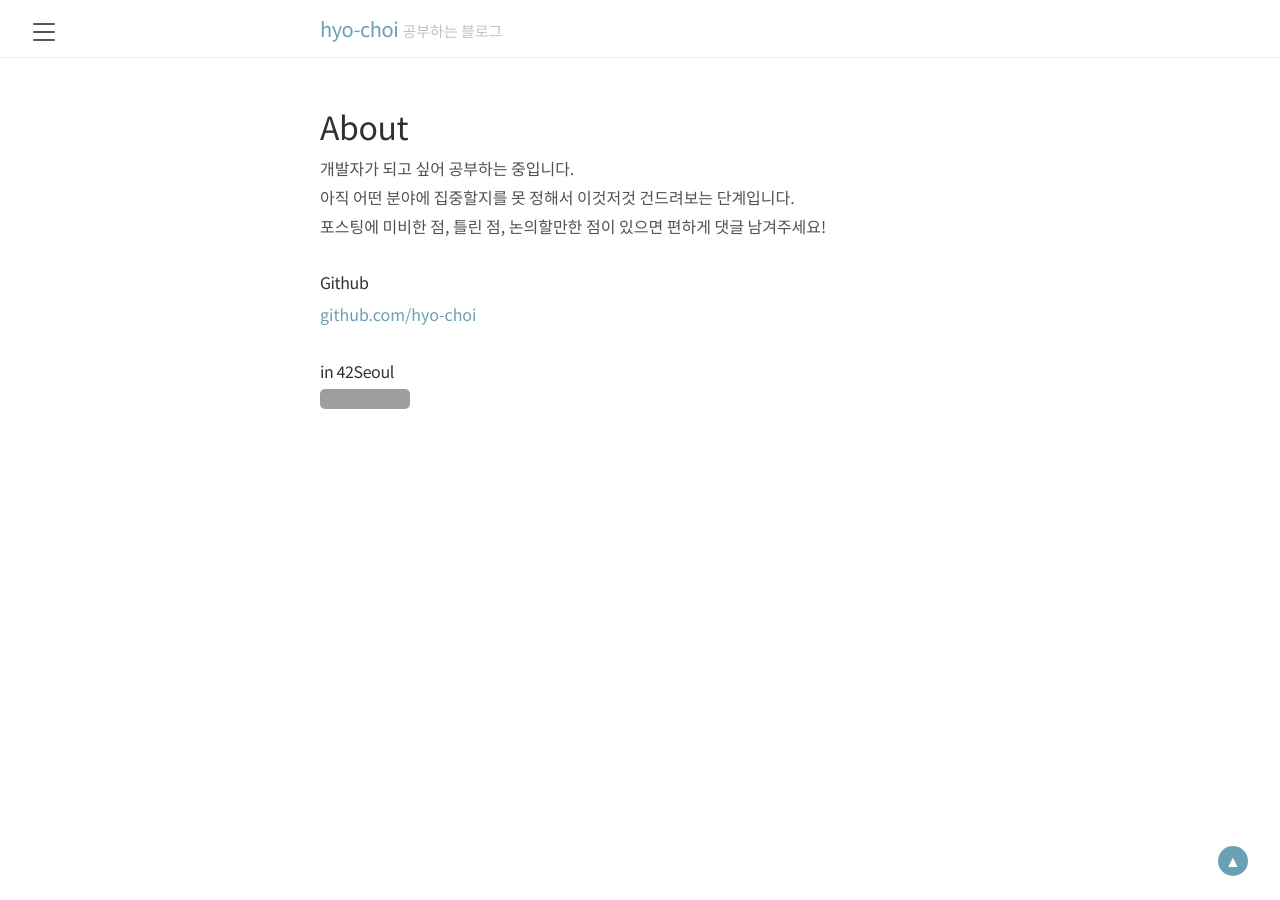
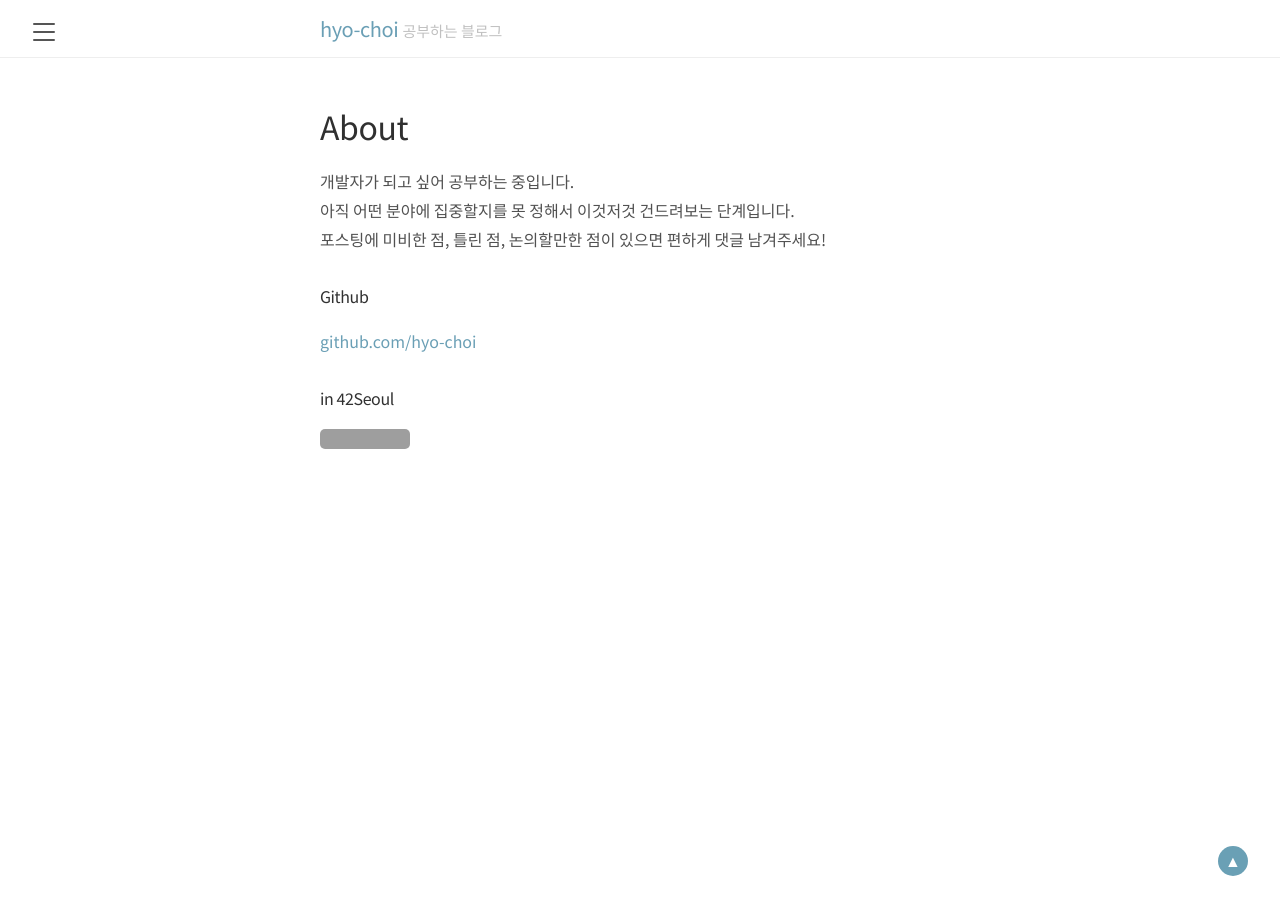
Before and after one commit to hyo-choi/hyo-choi.github.io, a Jekyll site: the page built from about.md, in a window 1280 px wide. Built offline with Jekyll 4.4.1, drawn with Linux system fonts in a browser that asks for light colours; grey boxes are pictures that could not be loaded.

Commit message:
style: css 수정

```diff
--- a/public/css/poole.css
+++ b/public/css/poole.css
@@ -82,7 +82,6 @@
 /* Headings */
 h1, h2, h3, h4, h5, h6 {
   margin-top: 2em;
-  margin-bottom: .5rem;
   font-weight: bold;
   line-height: 1.25;
   color: #313131;
```
